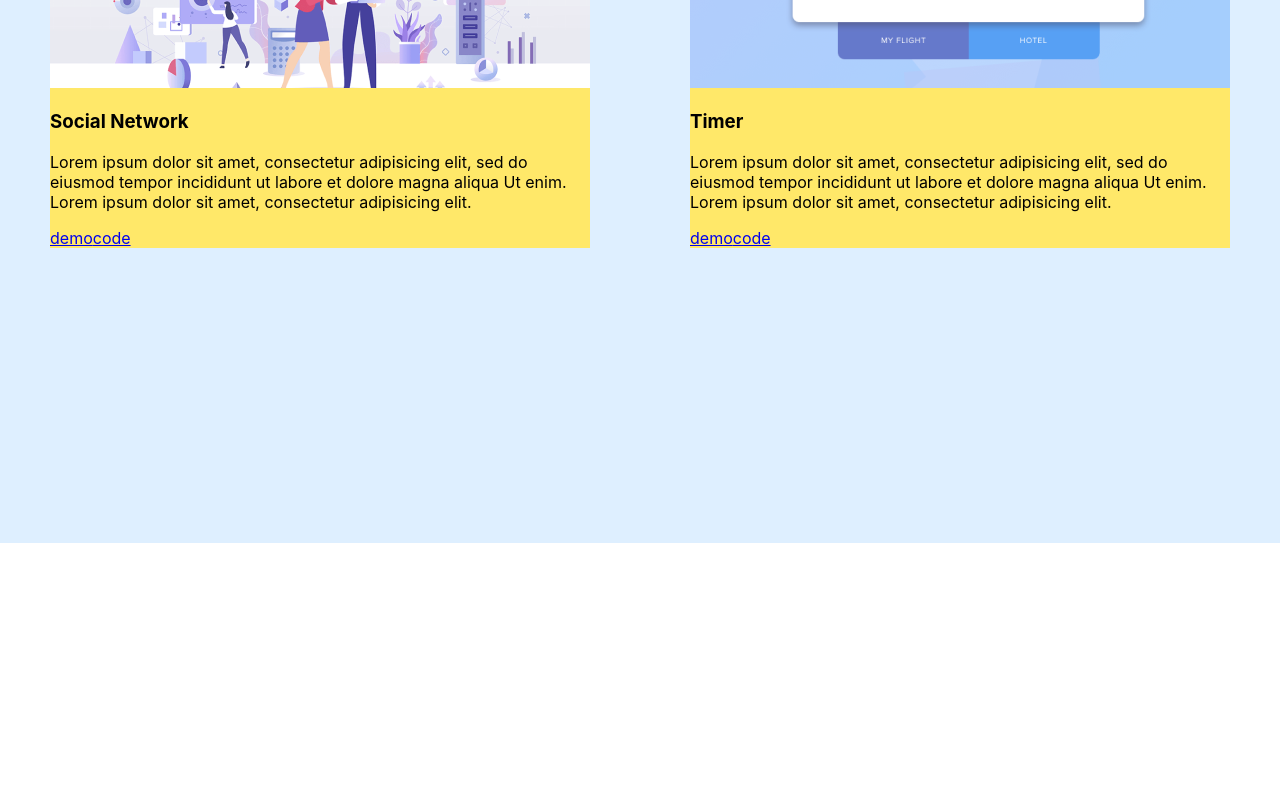
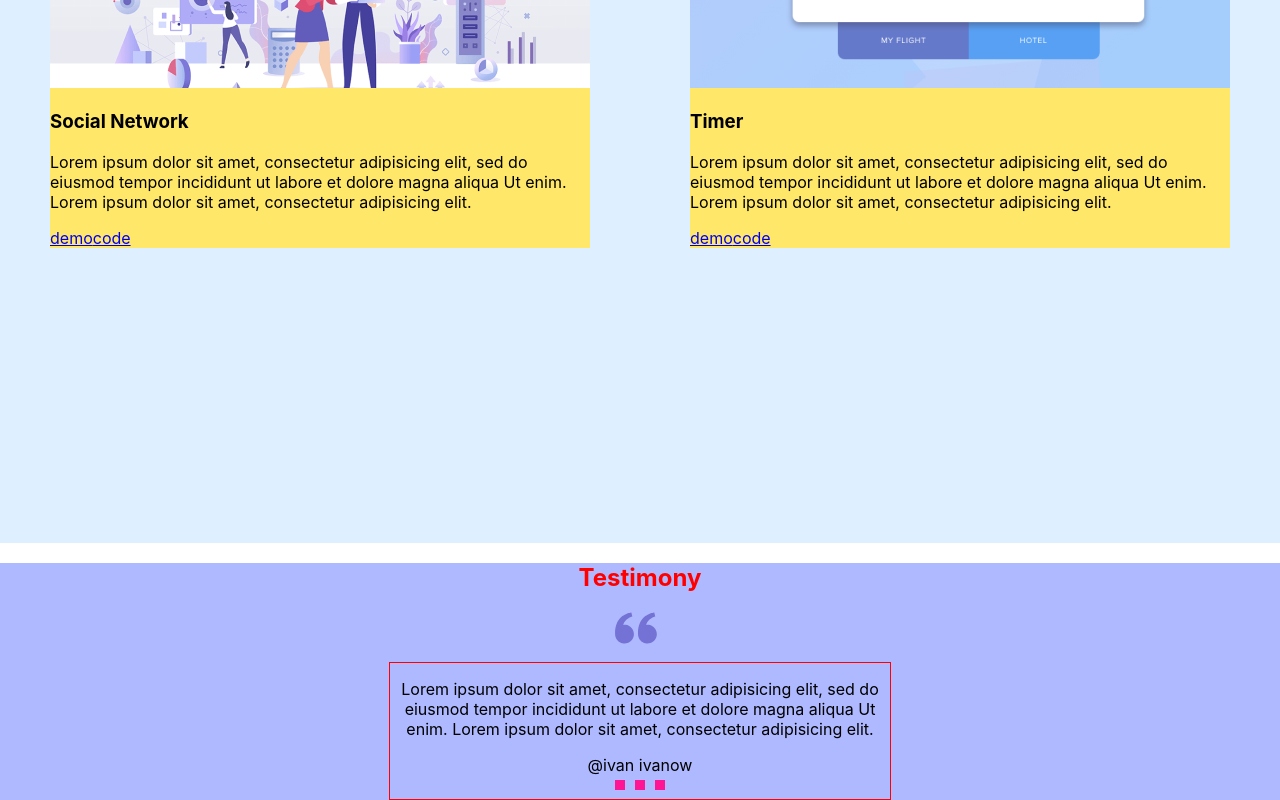
Before and after one commit to jan-web/portf-it-incubator, a React app: page / in a window 1280 px wide. Shown: the part 1951-2751 px from the top of the page. Before the commit the page ends 2494 px from the top, so only its background shows below. Built offline with nearby package versions, Linux system fonts and the light colour scheme.

Commit message:
feat: The start block Testimony hs been done

```diff
--- a/src/App.tsx
+++ b/src/App.tsx
@@ -2,6 +2,7 @@ import './App.css';
 import { Header } from './layout/header/Header';
 import { Main } from './layout/section/main/Main';
 import { Skills } from './layout/section/skills/Skills';
+import { Testimony } from './layout/section/testimony/Testimony';
 import { Works } from './layout/section/works/Works';
 
 
@@ -13,6 +14,7 @@ function App() {
             <Main />
             <Skills />
             <Works />
+            <Testimony />
         </div>
     );
 }
--- /dev/null
+++ b/src/components/slider/Slider.tsx
@@ -0,0 +1,48 @@
+import React from 'react';
+import styled from 'styled-components';
+import { FlexWrapper } from '../FlexWrapper';
+
+export const Slider = () => {
+  return (
+    <StyledSlider>
+      <FlexWrapper>
+        <Slide>
+          <Text>
+            Lorem ipsum dolor sit amet, consectetur adipisicing elit, sed do
+            eiusmod tempor incididunt ut labore et dolore magna aliqua Ut enim.
+            Lorem ipsum dolor sit amet, consectetur adipisicing elit.
+          </Text>
+          <Name>@ivan ivanow</Name>
+        </Slide>
+      </FlexWrapper>
+      <Pagination>
+        <span></span><span></span><span></span>
+      </Pagination>
+
+    </StyledSlider>
+  );
+};
+
+const StyledSlider = styled.div`
+	border: 1px solid red;
+	max-width: 500px;
+  display: flex;
+  flex-direction: column;
+  align-items: center;
+`;
+const Slide = styled.div`
+	text-align: center;
+`;
+const Text = styled.p``;
+const Name = styled.span``;
+const Pagination = styled.div`
+  span {
+    display: inline-block;
+    width: 10px;
+    height: 10px;
+    margin: 5px;
+    background-color: deeppink;
+
+
+  }
+`;
--- /dev/null
+++ b/src/layout/section/testimony/Testimony.tsx
@@ -0,0 +1,23 @@
+import React from 'react'
+import styled from 'styled-components'
+import { SectionTitle } from '../../../components/SectionTitle'
+import { Icon } from '../../../components/Icon/icon'
+import { Slider } from '../../../components/slider/Slider'
+import { FlexWrapper } from '../../../components/FlexWrapper'
+
+export const Testimony = () => {
+  return (
+    <StyledTestimony>
+      <SectionTitle>Testimony</SectionTitle>
+      <FlexWrapper direction={'column'} align={'center'}>
+        <Icon iconId={'commas'} />
+        <Slider />
+      </FlexWrapper>
+
+    </StyledTestimony>
+  )
+}
+
+const StyledTestimony = styled.section`
+  background-color: #aeb9ff;
+`
```
